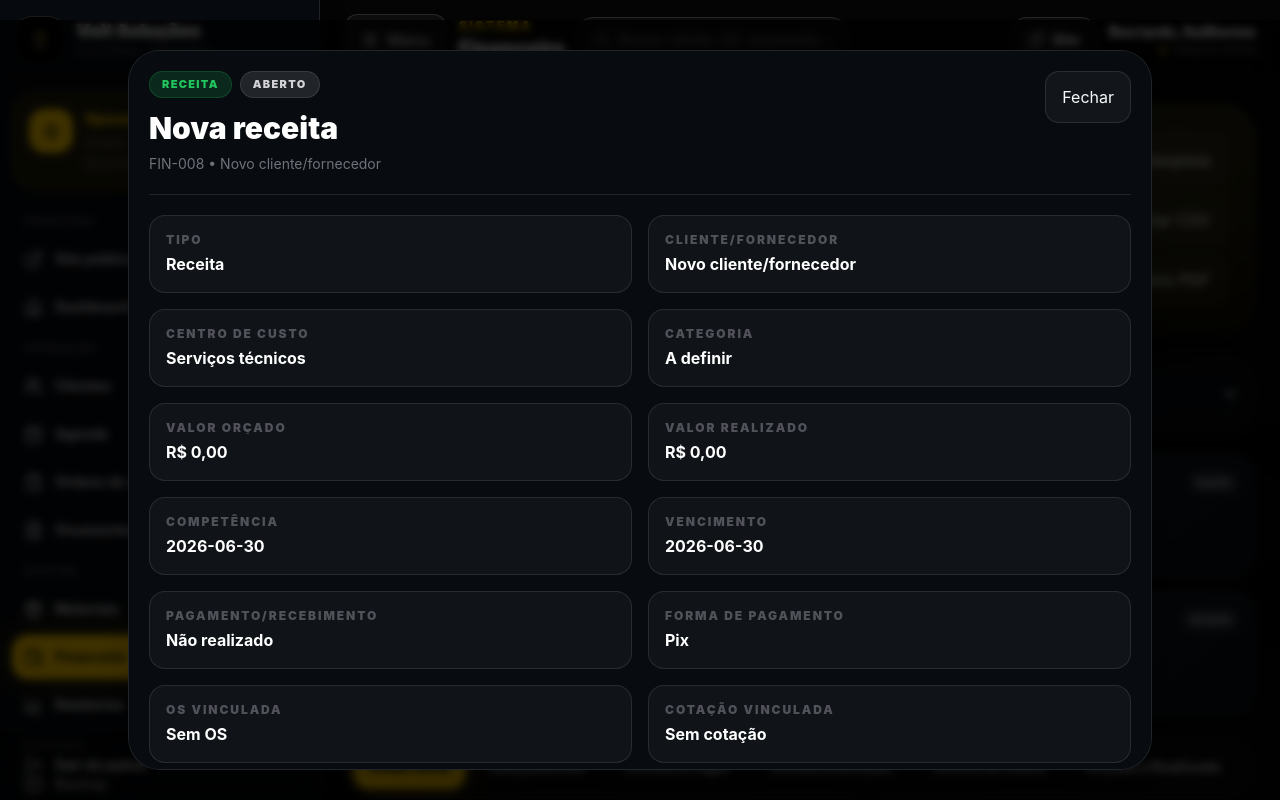
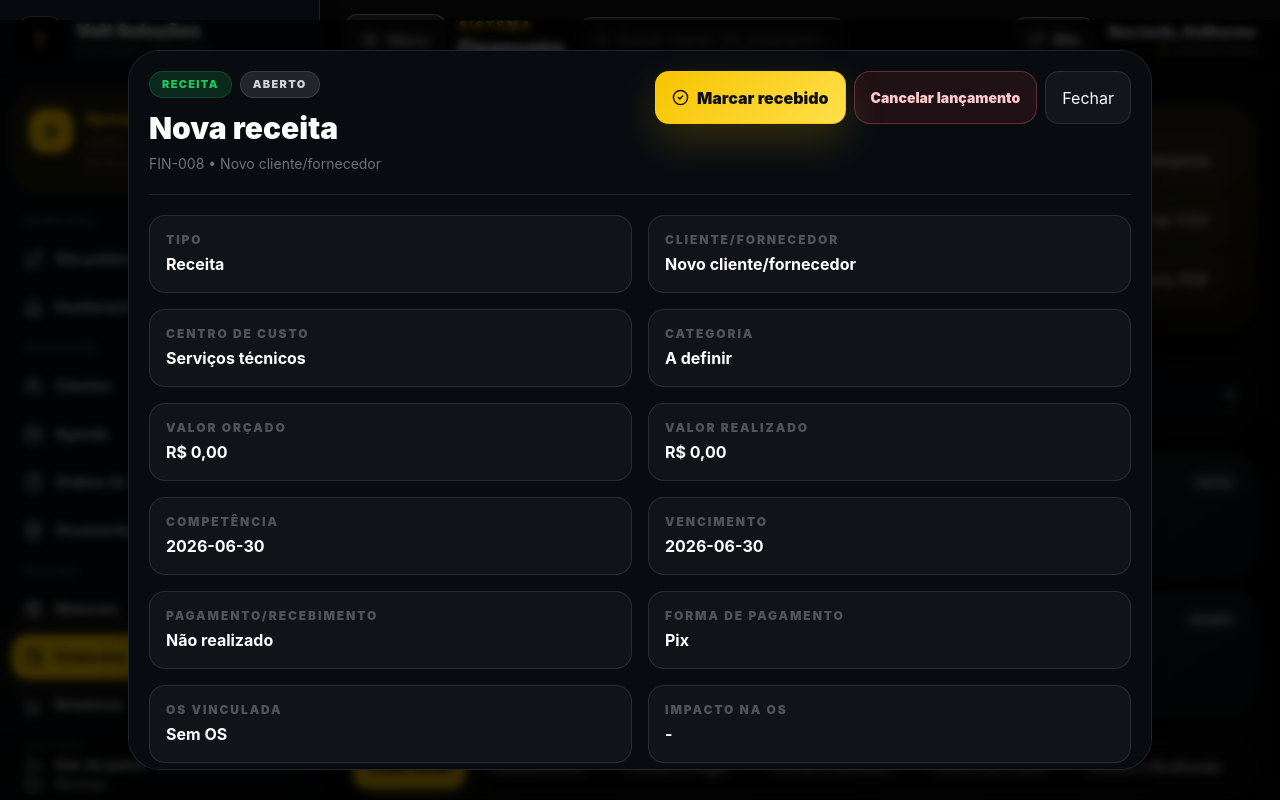
Before and after one commit to gui2812/volt-solucoes-eletricas, a Next.js app: page /financeiro in a window 1280 px wide. Both pictures are taken after a click on the button "Nova receita". Shown: the top 800 px of the page. Built offline with nearby package versions, Linux system fonts and the light colour scheme.

Commit message:
Update page.tsx

```diff
--- a/app/financeiro/page.tsx
+++ b/app/financeiro/page.tsx
@@ -458,6 +458,7 @@ function CashFlowWaterfall() {
 
 const FINANCE_STORAGE_KEY = "volt_financeiro_premium_v1";
 const FINANCE_QUEUE_KEY = "volt_financeiro_lancamentos_v1";
+const ORDERS_STORAGE_KEY = "volt_ordens_premium_v1";
 
 function mergeTransactions(base: Transaction[], incoming: Transaction[]) {
   const map = new Map<string, Transaction>();
@@ -487,6 +488,54 @@ function readFinanceQueue() {
   const parsed = saved ? JSON.parse(saved) : null;
 
   return Array.isArray(parsed) ? parsed as Transaction[] : [];
+}
+
+
+
+function todayIso() {
+  return new Date().toISOString().slice(0, 10);
+}
+
+function syncLinkedOrderPaymentFromFinance(transaction: Transaction) {
+  if (!transaction.serviceOrder || transaction.serviceOrder === "Sem OS") return false;
+
+  const saved = localStorage.getItem(ORDERS_STORAGE_KEY);
+  const parsed = saved ? JSON.parse(saved) : [];
+
+  if (!Array.isArray(parsed)) return false;
+
+  const amount = transaction.actual || transaction.budgeted;
+  const note = `Pagamento/recebimento registrado no financeiro: ${transaction.id}.`;
+  let updated = false;
+
+  const nextOrders = parsed.map((order: { id?: string; paid?: number; value?: number; notes?: string }) => {
+    if (order.id !== transaction.serviceOrder) return order;
+
+    updated = true;
+
+    const currentPaid = Number(order.paid || 0);
+    const orderValue = Number(order.value || amount);
+    const nextPaid = Math.min(Math.max(currentPaid, amount), orderValue || amount);
+
+    return {
+      ...order,
+      paid: nextPaid,
+      notes: order.notes?.includes(note) ? order.notes : `${order.notes || ""}\n${note}`.trim()
+    };
+  });
+
+  if (updated) {
+    localStorage.setItem(ORDERS_STORAGE_KEY, JSON.stringify(nextOrders));
+    window.dispatchEvent(new CustomEvent("volt:ordem-pagamento-atualizado", {
+      detail: {
+        os: transaction.serviceOrder,
+        transactionId: transaction.id,
+        amount
+      }
+    }));
+  }
+
+  return updated;
 }
 
 
@@ -604,6 +653,52 @@ export default function FinanceiroPage() {
     setTransactions((current) => [next, ...current]);
     setSelected(next);
     setModalOpen(true);
+  }
+
+  function markTransactionAsDone(transaction: Transaction) {
+    const isIncome = transaction.type === "Receita" || transaction.type === "Conta a receber";
+    const isExpense = transaction.type === "Despesa" || transaction.type === "Conta a pagar";
+
+    const next: Transaction = {
+      ...transaction,
+      type: isIncome ? "Receita" : isExpense ? "Despesa" : transaction.type,
+      status: isIncome ? "Recebido" : isExpense ? "Pago" : transaction.status,
+      actual: transaction.actual > 0 ? transaction.actual : transaction.budgeted,
+      paymentDate: transaction.paymentDate || todayIso(),
+      notes: transaction.notes.includes("Baixado automaticamente")
+        ? transaction.notes
+        : `${transaction.notes}\nBaixado automaticamente em ${new Date().toLocaleDateString("pt-BR")}.`.trim()
+    };
+
+    setTransactions((current) => current.map((item) => item.id === transaction.id ? next : item));
+    setSelected(next);
+
+    try {
+      if (isIncome) {
+        syncLinkedOrderPaymentFromFinance(next);
+      }
+    } catch {
+      // O financeiro continua funcionando mesmo se a sincronização da OS falhar.
+    }
+
+    alert(isIncome ? "Recebimento marcado como recebido." : "Pagamento marcado como pago.");
+  }
+
+  function cancelTransaction(transaction: Transaction) {
+    const confirmed = window.confirm("Deseja cancelar este lançamento financeiro?");
+
+    if (!confirmed) return;
+
+    const next: Transaction = {
+      ...transaction,
+      status: "Cancelado",
+      notes: transaction.notes.includes("Lançamento cancelado")
+        ? transaction.notes
+        : `${transaction.notes}\nLançamento cancelado em ${new Date().toLocaleDateString("pt-BR")}.`.trim()
+    };
+
+    setTransactions((current) => current.map((item) => item.id === transaction.id ? next : item));
+    setSelected(next);
   }
 
   function exportCsv() {
@@ -954,7 +1049,18 @@ export default function FinanceiroPage() {
                   <p className="mt-2 text-sm text-zinc-500">{selected.id} • {selected.clientSupplier}</p>
                 </div>
 
-                <button onClick={() => setModalOpen(false)} className="btn-ghost">Fechar</button>
+                <div className="flex flex-wrap gap-2">
+                  {(selected.type === "Receita" || selected.type === "Conta a receber") && selected.status !== "Recebido" && (
+                    <button onClick={() => markTransactionAsDone(selected)} className="btn-primary inline-flex items-center gap-2"><CheckCircle2 size={17} /> Marcar recebido</button>
+                  )}
+                  {(selected.type === "Despesa" || selected.type === "Conta a pagar") && selected.status !== "Pago" && (
+                    <button onClick={() => markTransactionAsDone(selected)} className="btn-primary inline-flex items-center gap-2"><CheckCircle2 size={17} /> Marcar pago</button>
+                  )}
+                  {selected.status !== "Cancelado" && (
+                    <button onClick={() => cancelTransaction(selected)} className="rounded-2xl border border-red-400/30 bg-red-500/10 px-4 py-3 text-sm font-black text-red-200">Cancelar lançamento</button>
+                  )}
+                  <button onClick={() => setModalOpen(false)} className="btn-ghost">Fechar</button>
+                </div>
               </div>
 
               <div className="mt-5 grid gap-4 md:grid-cols-2">
@@ -970,6 +1076,7 @@ export default function FinanceiroPage() {
                   ["Pagamento/recebimento", selected.paymentDate || "Não realizado"],
                   ["Forma de pagamento", selected.paymentMethod],
                   ["OS vinculada", selected.serviceOrder],
+                  ["Impacto na OS", selected.serviceOrder !== "Sem OS" && selected.status === "Recebido" ? "Pagamento atualizado na OS" : "-"],
                   ["Cotação vinculada", selected.quote],
                   ["Recorrência", selected.recurrence],
                   ["Responsável", selected.responsible]
```
